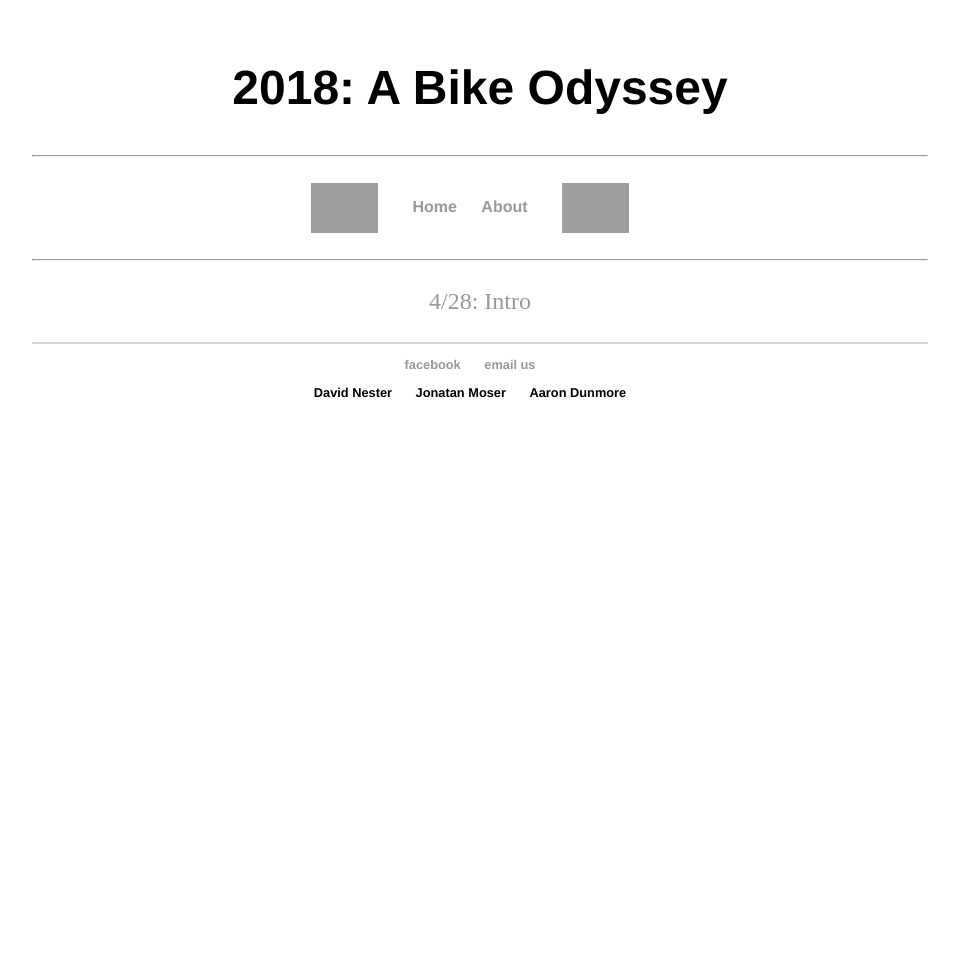
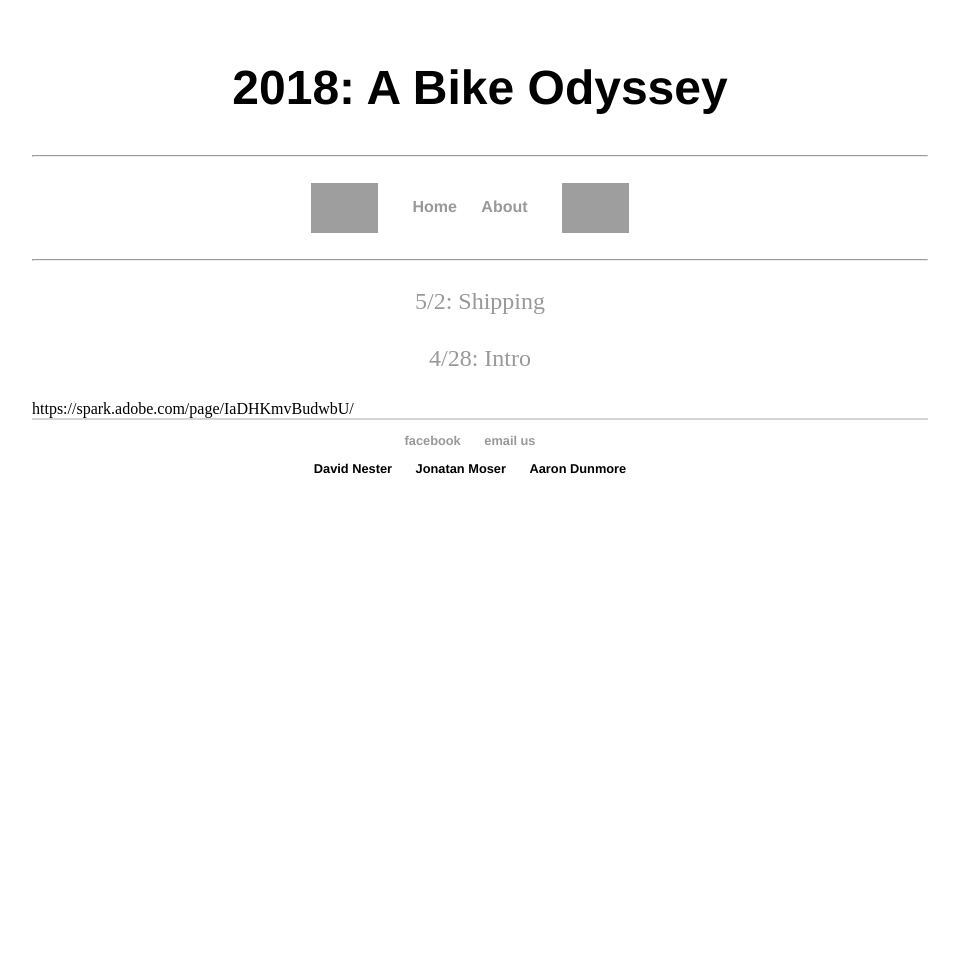
Before and after one commit to DavidNester/DavidNester.github.io, a Jekyll site: the page built from biketrip/index.html, in a window 1280 px wide. Shown: the whole page, without its empty margins (160-1119 px from the left). Built offline with Jekyll 4.4.1, drawn with Linux system fonts in a browser that asks for light colours; grey boxes are pictures that could not be loaded.

Commit message:
Update index.html

```diff
--- a/biketrip/index.html
+++ b/biketrip/index.html
@@ -4,6 +4,8 @@ title: 2018&#58; A Bike Odyssey
 ---
 <center>
 <div class="blurb">
+  <p> <a href="https://spark.adobe.com/page/IaDHKmvBudwbU/">5/2: Shipping</a></p>
 	<p> <a href="https://spark.adobe.com/page/QYwaDfaWb4R9A/">4/28: Intro</a></p>
 </div><!-- /.blurb -->
 </center>
+https://spark.adobe.com/page/IaDHKmvBudwbU/
```
